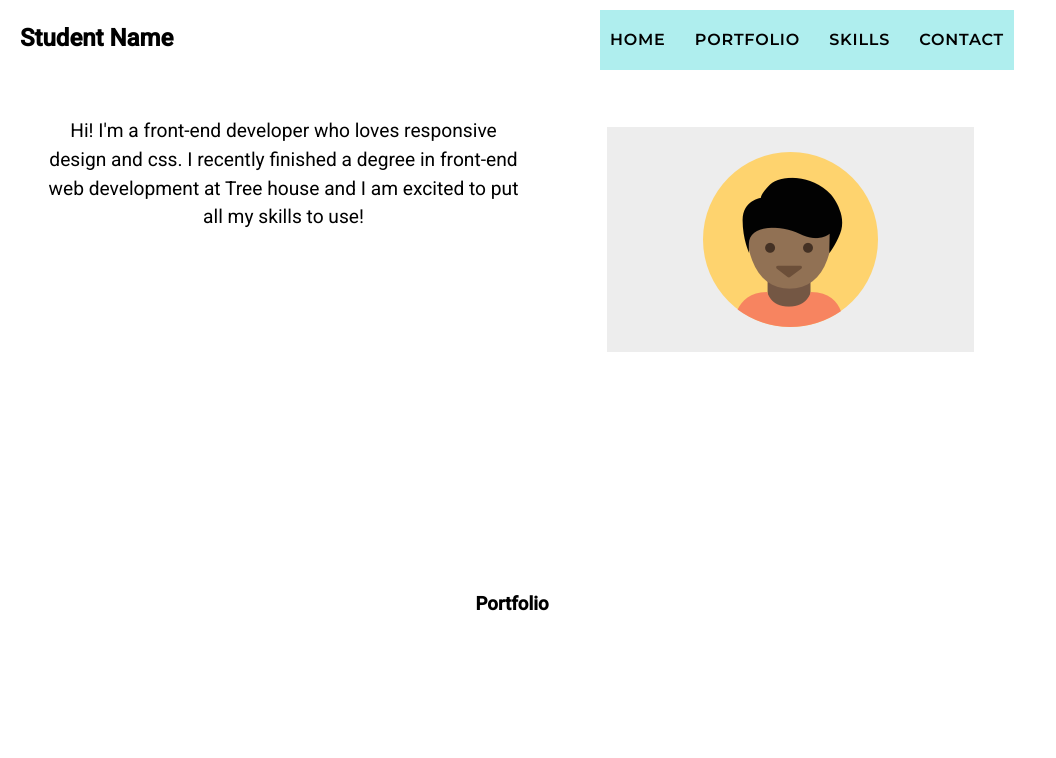
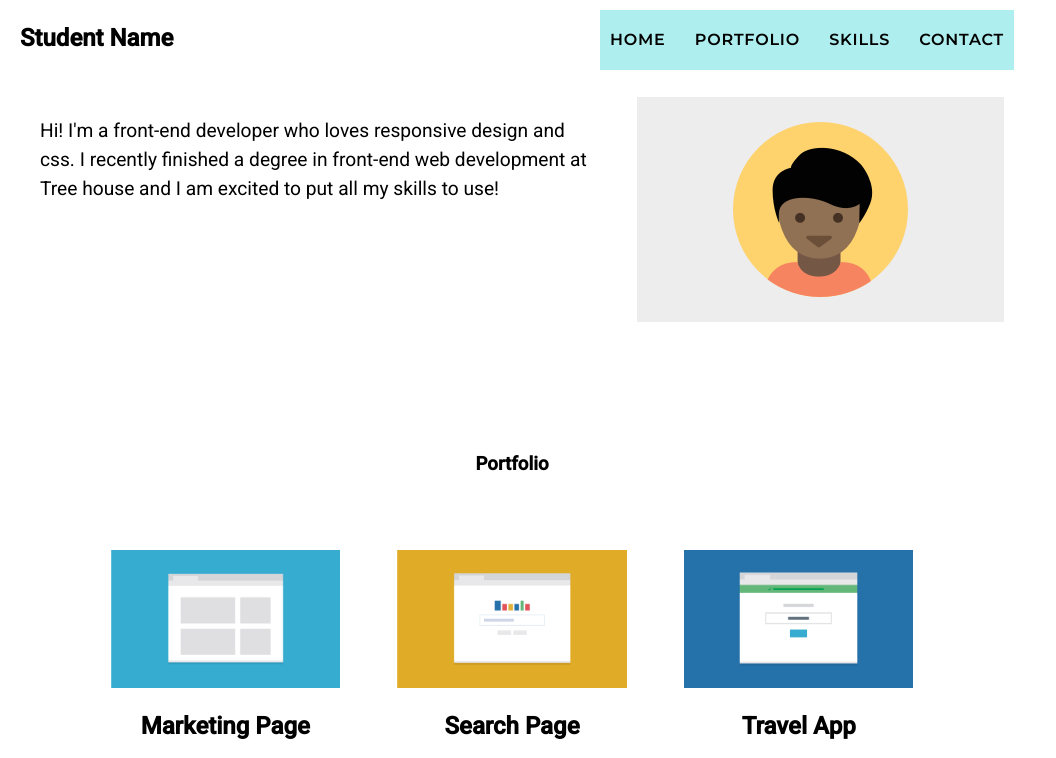
Before and after one commit to ssunday10/t-project-2, a plain HTML site: page index.html in a window 1280 px wide. Shown: the top 758 px of the page, without its empty margins (0-1056 px from the left). Drawn offline with Linux system fonts and the light colour scheme.

Commit message:
final css

```diff
--- a/css/styles.css
+++ b/css/styles.css
@@ -138,8 +138,8 @@ nav {
 
 
     .portfolio {
-        margin: 20px 20px;
-        padding: 10px 10px;
+        margin: 10px 10px;
+        padding: 5px 5px;
     }
 
     .footer {
@@ -174,27 +174,34 @@ nav {
     padding: 5% 0 0 0;
     }
 
+.intro {
+    padding: 10px;
+    font-size: 1.2em;
+    margin: 25px;
+    align-self: flex-start;
+    flex: 2;
+
+}
+
+
+
 .introduction {
     padding: 2px 5px;
     display: flex;
     flex-direction: row-reverse;
     flex-wrap: wrap;
-      justify-content: space-around;
-      flex: 1;
+    justify-content: center;
+    flex: 1 1 auto;
+    flex-basis: 100%;
+    text-align: left;
   }
 
-.intro {
-        align-self: flex-start;
-        flex: 2;
-    }
-
-
 .img {
-    display: flex;
-    flex-wrap: wrap;
+    display: inline-flex;
     width: auto;
     height: auto;
-    margin: 2px 35vh;
+    margin: 5px 5px;
+    padding: 5px;
 }
 
 .end {
@@ -227,6 +234,11 @@ ul, li, .nav, .foots {
     display: flex;
     justify-content: space-between;
 }
+
+.portfolio {
+    line-height: 3;
+}
+
 
     .top-nav {
         word-spacing: 1.5em;
@@ -265,12 +277,16 @@ ul, li, .nav, .foots {
     margin: 25px;
    }
 
+   .introduction {
+    text-align: left;
+   }
+
 .img {
     display: inline-flex;
     width: auto;
     height: auto;
     margin: 5px 5px;
-    padding: 40px;
+    padding: 10px;
 }
 
 #name, .top-nav, #nam {
@@ -298,5 +314,4 @@ ul, li, .nav, .foots {
     display: flex;
     justify-content: space-between;
 }
-
 }
```
Lines whose indentation alone changed are shown as unchanged.
